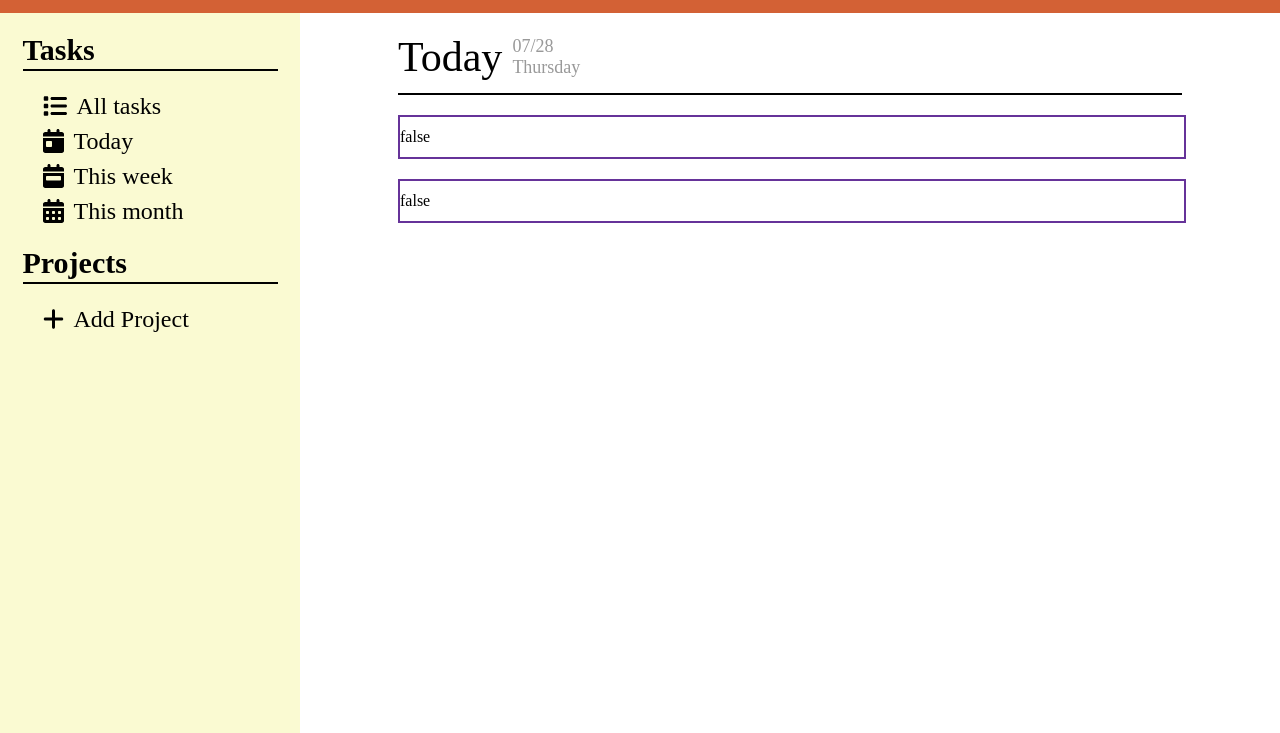
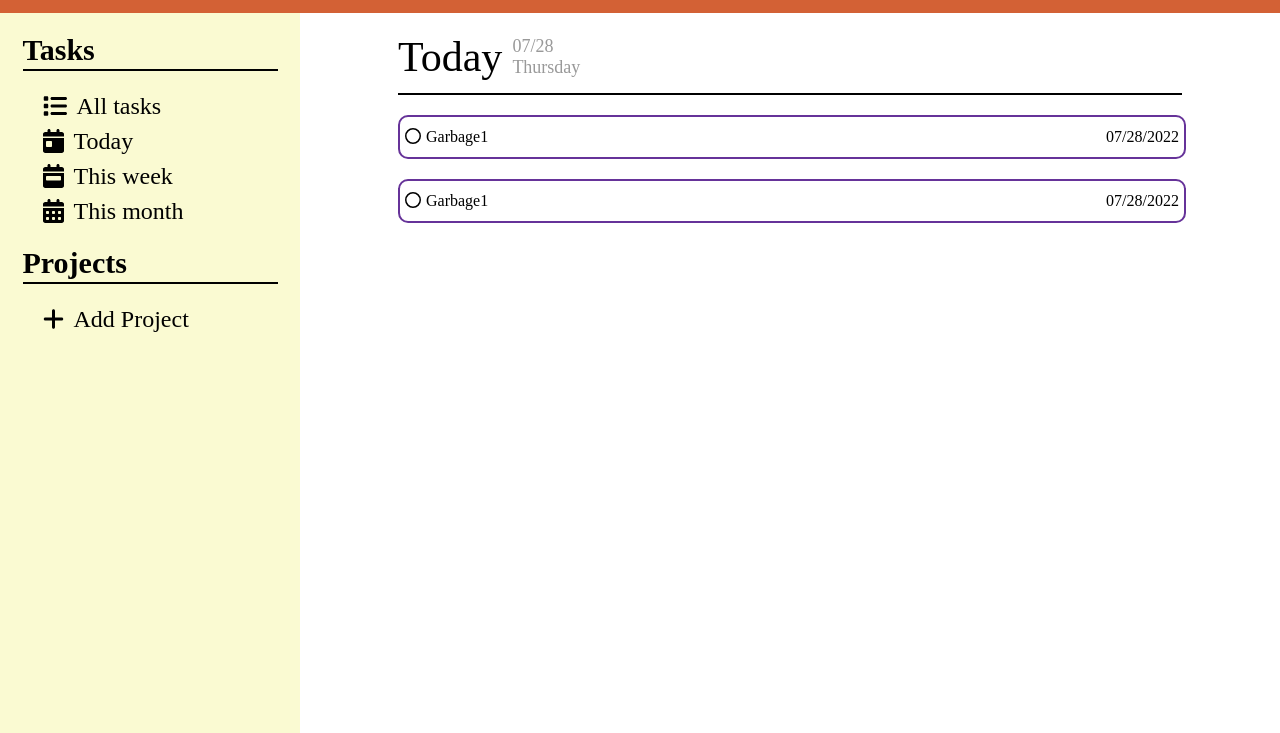
Before and after one commit to yrnisus/To-Do-List, a website built with webpack: page dist/index.html in a window 1280 px wide. Shown: the part 67-800 px from the top of the page. Built offline with nearby package versions, Linux system fonts and the light colour scheme.

Commit message:
Task formating

```diff
--- a/src/sidebar.js
+++ b/src/sidebar.js
@@ -18,7 +18,7 @@
 
 function createTasks() {
     const taskWrapper = document.createElement('div');
-    taskWrapper.classList.add('task-wrapper');
+    taskWrapper.classList.add('sidebar-li-wrapper');
     taskWrapper.appendChild(createTasksHeading());
     taskWrapper.appendChild(createTasksList());
     return taskWrapper;
--- a/src/style.css
+++ b/src/style.css
@@ -77,7 +77,7 @@
     width: 85%;
 }
 
-.task-wrapper {
+.sidebar-li-wrapper {
     margin-top: 20px;
 }
 
@@ -167,10 +167,26 @@
     gap: 20px;
 }
 
-.task {
+.task-wrapper {
     height: 40px;
     width: 100%;
     display: flex;
+    align-items: center;
     border: 2px solid rebeccapurple;
-    align-items: center;
+    border-radius: 10px;
 }
+
+.task {
+    display: flex;
+    margin: 0 5px;
+    width: 100%;
+    justify-content: space-between;
+}
+
+.task-left, .task-right {
+    display: flex;
+    gap: 5px;
+}
+
+#completed-icon {
+}
--- a/src/task.js
+++ b/src/task.js
@@ -40,12 +40,18 @@
 function populateTaskList() {
     const tasksList = document.createElement('div');
     tasksList.classList.add('tasks-list');
+
     //Circle(Completed) Name Description Date Priority Edit
+    // dayText.innerHTML += format(new Date(), 'eeee');
     for (let i = 0; i < taskArray.length; i++) {
         const task = document.createElement('div');
         task.classList.add('task');
-        task.innerHTML= `${taskArray[0].getCompleted()}`;
-        tasksList.appendChild(task);
+        task.innerHTML= `<div class='task-left'><i class='fa-regular fa-circle' id='completed-icon'></i>
+        <div id='task-name'>${taskArray[0].getTitle()}</div></div><div class='task-right'><div id='task-date'>${format(new Date(taskArray[0].getDate()), 'MM/dd/yyyy')}</div></div>`;
+        const tasksWrapper = document.createElement('div');
+        tasksWrapper.classList.add('task-wrapper');
+        tasksWrapper.appendChild(task);
+        tasksList.appendChild(tasksWrapper);
     }
 
     return tasksList;
```
